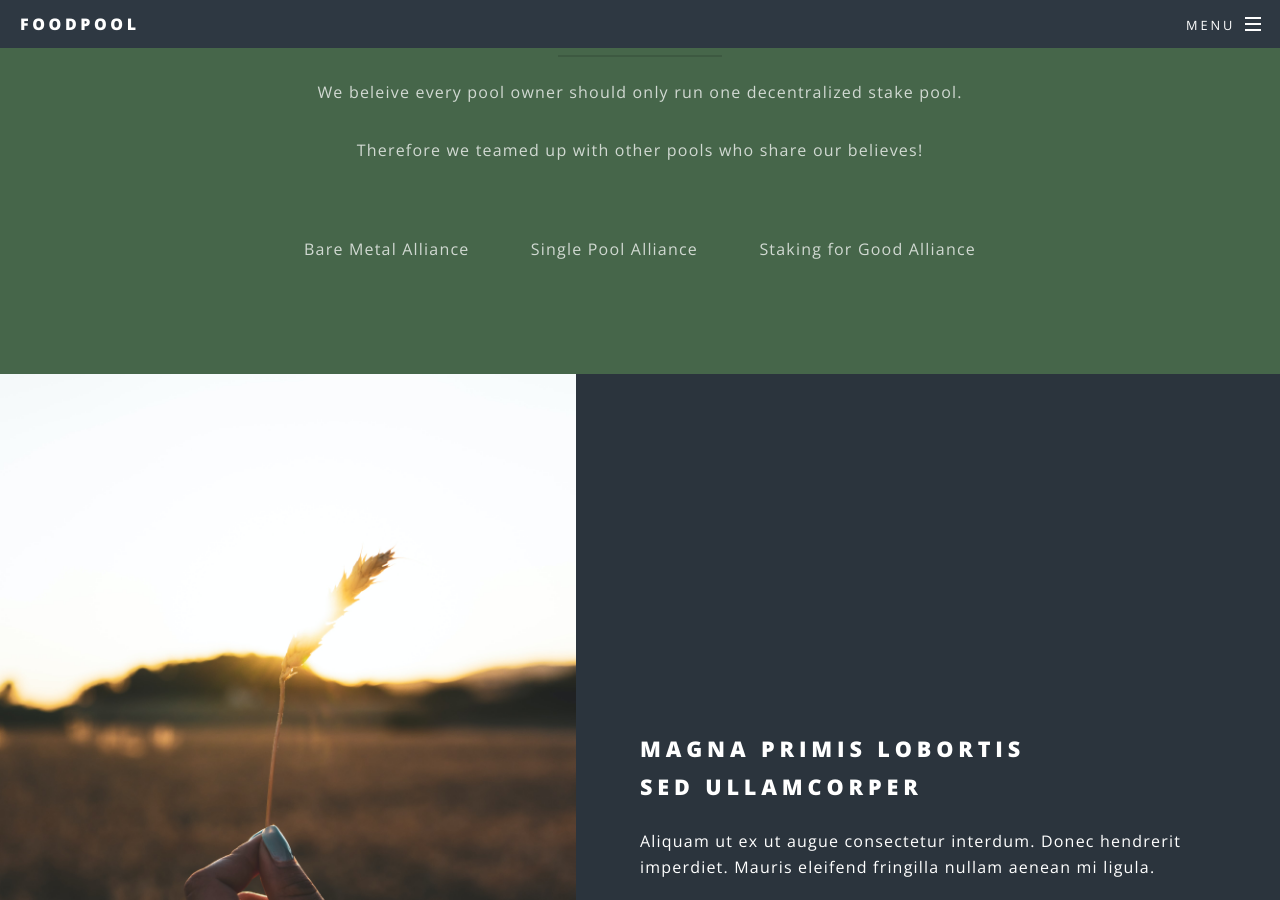
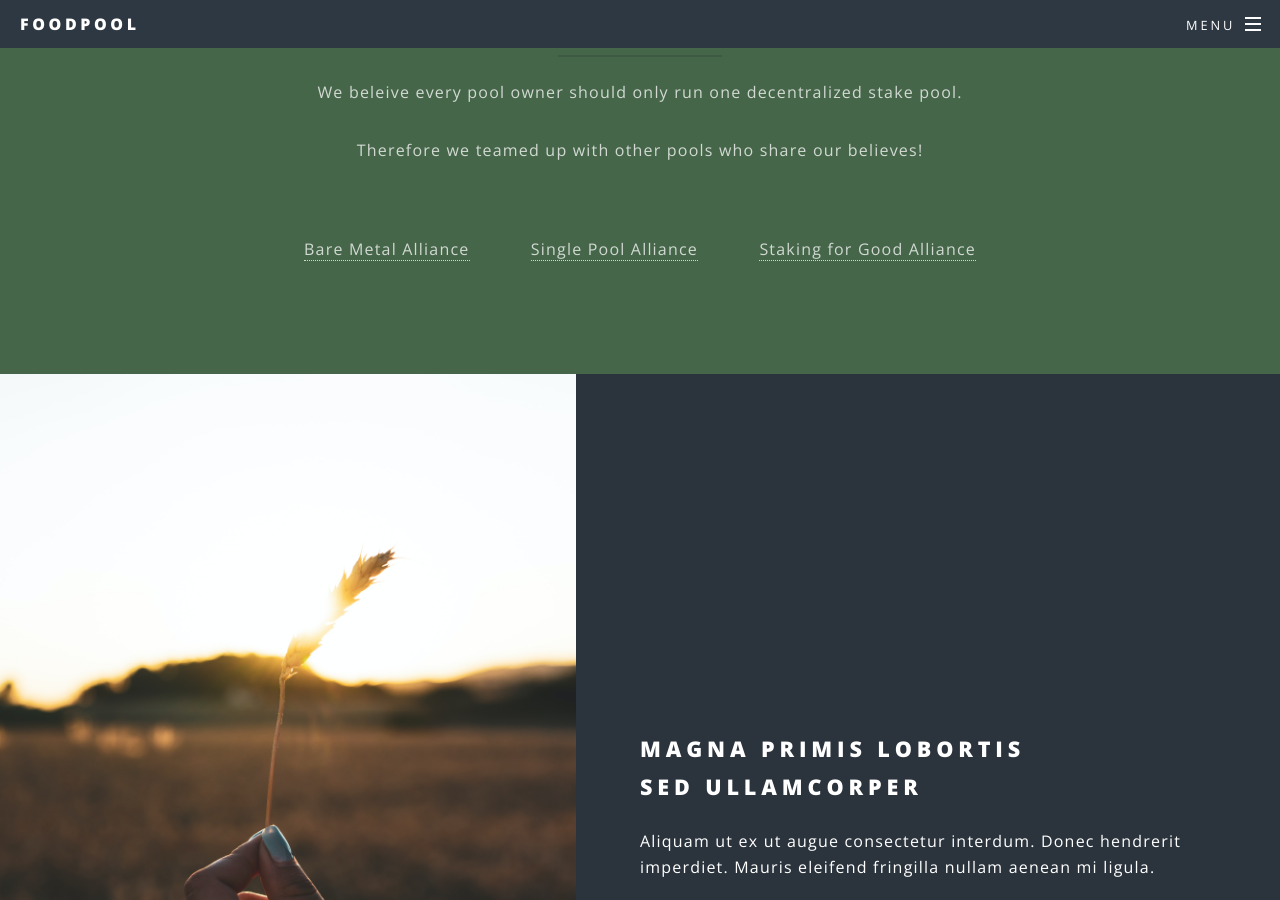
Before and after one commit to FoodPoolCardano/FoodPoolCardano.github.io, a Jekyll site: the page built from index.html, in a window 1280 px wide and 900 px high, scrolled down 1001 px. Built offline with Jekyll 4.4.1, drawn with Linux system fonts in a browser that asks for light colours.

Commit message:
al links

```diff
--- a/index.html
+++ b/index.html
@@ -28,9 +28,9 @@ layout: landing
 
 							</header>
 							<ul class="icons major">
-								<li><span display="inline-block"<img src="images/bma.png" alt="logo" width="50%" height="50%" class="image">Bare Metal Alliance </span>	</li>
-								<li><span <img src="images/bma.spa" alt="logo" width="50%" height="50%" class="image">Single Pool Alliance</span>	</li>
-								<li><span <img src="images/bma.sfg" alt="logo" width="50%" height="50%" class="image">Staking for Good Alliance</span>	</li>
+								<li><span display="inline-block"<img src="images/bma.png" alt="logo" width="50%" height="50%" class="image"><a href="http://jekyllrb.com" target="_blank">Bare Metal Alliance </a></span>	</li>
+								<li><span <img src="images/bma.spa" alt="logo" width="50%" height="50%" class="image"><a href="https://cardanobaremetal.com" target="_blank">Single Pool Alliance</a></span>	</li>
+								<li><span <img src="images/bma.sfg" alt="logo" width="50%" height="50%" class="image"><a href="https://singlepoolalliance.net" target="_blank">Staking for Good Alliance</a></span>	</li>
 							</ul>
 						</div>
 					</section>
```
